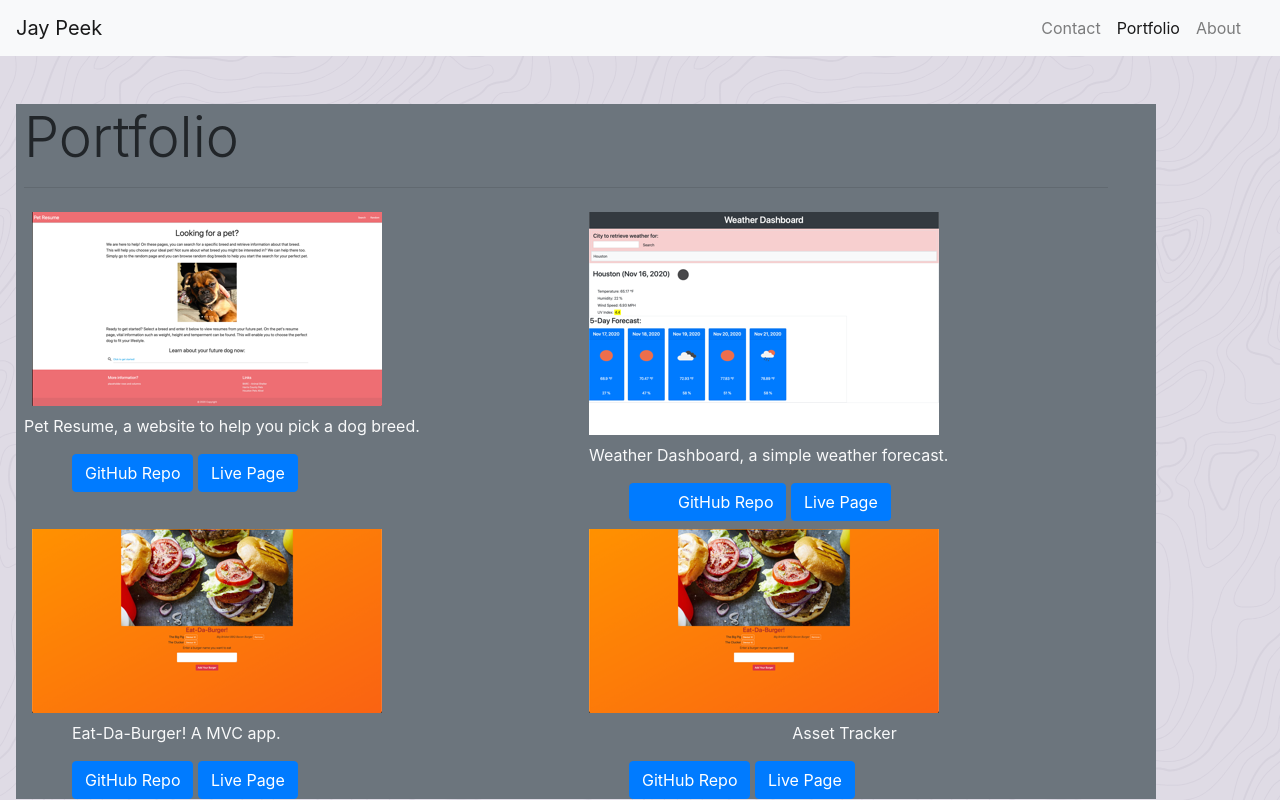
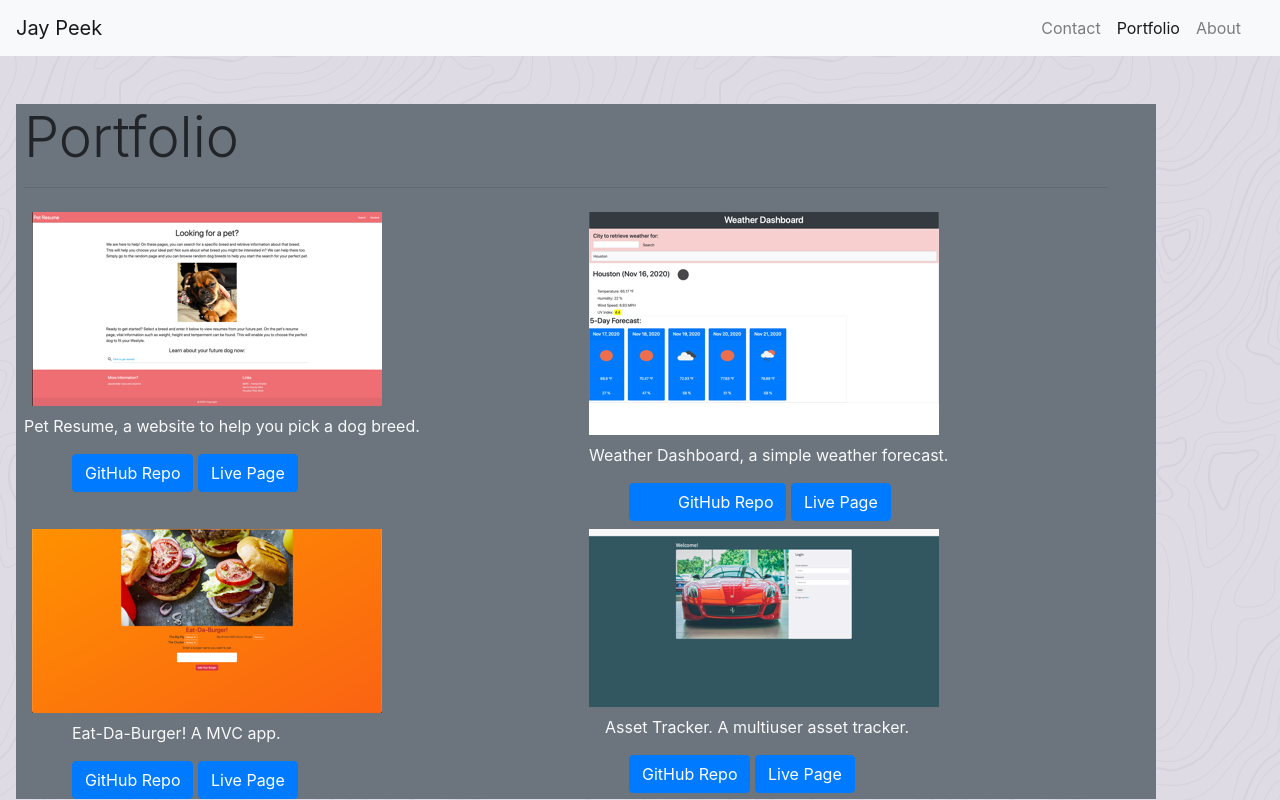
Before and after one commit to ChefJayPeek/jayProfile, a plain HTML site: page portfolio.html in a window 1280 px wide. Drawn offline with nearby package versions, Linux system fonts and the light colour scheme.

Commit message:
updated readme and screenshots

```diff
--- a/portfolio.html
+++ b/portfolio.html
@@ -81,10 +81,10 @@
 
                 <div class = "col-lg-6">
                   <div class = "thumbnail container-med">
-                    <a href="https://github.com/HananYusuf/Projectect2">
-                      <img alt="Thumbnail screenshot image Burger" src="assets/burgerScreenShotThumb.png" class="m-2">
+                    <a href="https://arcane-basin-49331.herokuapp.com/login">
+                      <img alt="Thumbnail screenshot image assetTracker" src="assets/assetTrackerThumb.png" class="m-2">
                       <div class = "caption">
-                        <p class = "text-center text-light">Asset Tracker</p>
+                        <p class = "pl-4 text-light">Asset Tracker. A multiuser asset tracker.</p>
                         <div class = "d-inline-block container-flex pl-5">
                           <a href="https://github.com/HananYusuf/Projectect2" class="btn btn-primary text-center">GitHub Repo</a>
                           <a href="https://arcane-basin-49331.herokuapp.com" class="btn btn-primary">Live Page</a>
```
Also changed, not shown: assets/ProfileScreenShot.png, assets/assetTracker.png (added), assets/assetTrackerThumb.png (added), 1 other file.
